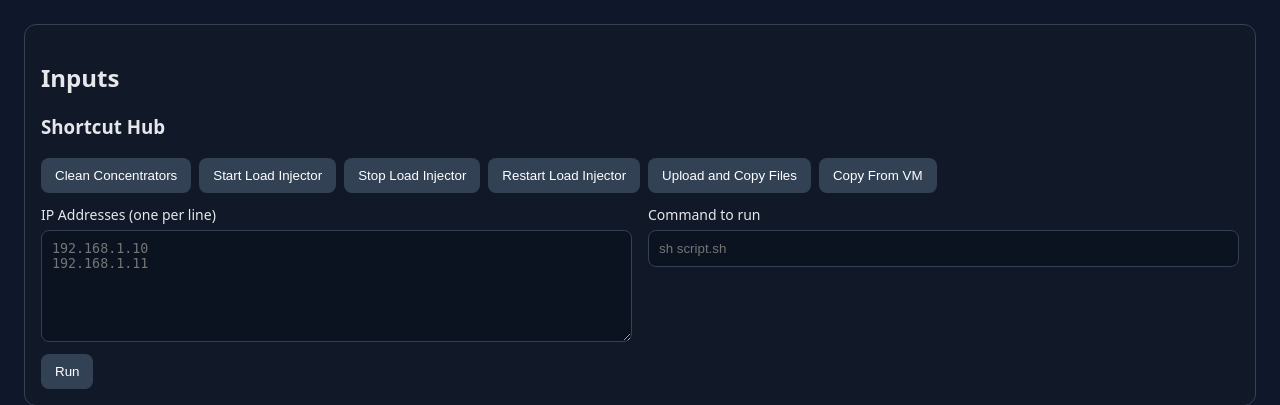
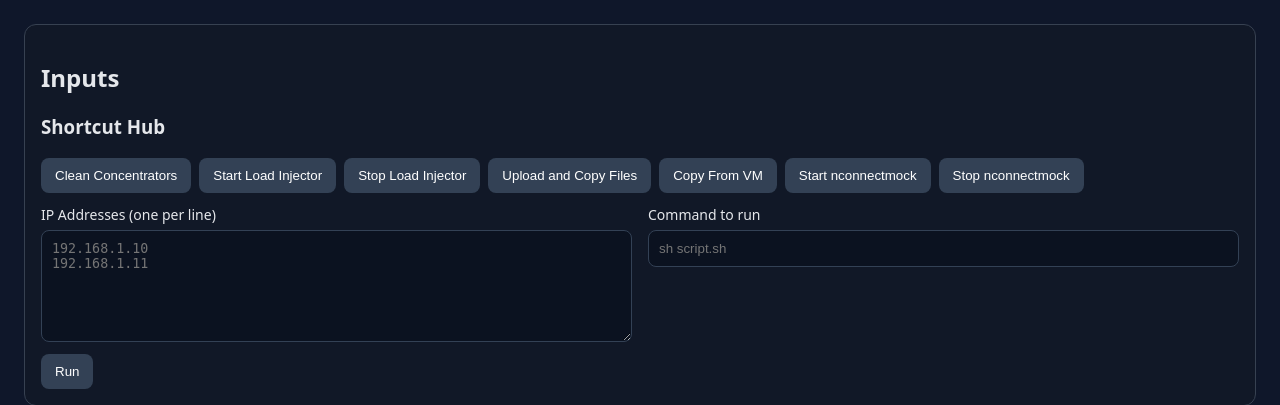
Before and after one commit to RN109167/load-test-util-remote-command-runner, a Flask app: page / in a window 1280 px wide. Shown: the part 112-517 px from the top of the page. Run offline with Flask 3, Linux system fonts and the light colour scheme.

Commit message:
Add nconnectmock start/stop buttons and commands to UI

```diff
--- a/app/static/app.js
+++ b/app/static/app.js
@@ -5,15 +5,18 @@ const resultsBody = document.getElementById('results-body');
 const btnClean = document.getElementById('btn-clean');
 const btnStart = document.getElementById('btn-start');
 const btnStop = document.getElementById('btn-stop');
-const btnRestart = document.getElementById('btn-restart');
 const btnUpload = document.getElementById('btn-upload');
 const btnCopyFromVm = document.getElementById('btn-copy-from-vm');
+const btnNcStart = document.getElementById('btn-nc-start');
+const btnNcStop = document.getElementById('btn-nc-stop');
 const ipsTextarea = document.getElementById('ips');
 const commandInput = document.getElementById('command');
 const runBtn = document.getElementById('run-btn');
 
 // Shortcut command constants
 const CLEAN_CONCENTRATORS_CMD = 'echo palmedia1 | sudo -S systemctl stop onelink-concentrator && sudo rm -rf /opt/onelink-concentrator/data/kahadb/*.* && sudo -S systemctl start onelink-concentrator';
+const START_NCONNECTMOCK_CMD = 'sh start-nconnectmock.sh';
+const STOP_NCONNECTMOCK_CMD = 'sh stop-nconnectmock.sh';
 
 let currentIPs = [];
 // No payload export/state needed in UI-only phase
@@ -132,7 +135,7 @@ function updateToolbarState() {
   const ips = sanitizeIPs(ipsTextarea.value);
   const allValid = validateAllIPs(ips);
   const disabled = !allValid;
-  for (const b of [btnClean, btnStart, btnStop, btnRestart, btnUpload, btnCopyFromVm]) {
+  for (const b of [btnClean, btnStart, btnStop, btnUpload, btnCopyFromVm, btnNcStart, btnNcStop]) {
     if (b) b.disabled = disabled;
   }
   // Enable Run only when IPs valid and command non-empty
@@ -171,7 +174,8 @@ btnClean && btnClean.addEventListener('click', () =>
 );
 btnStart && btnStart.addEventListener('click', () => triggerCommand('Start Load Injector', 'sh start.sh'));
 btnStop && btnStop.addEventListener('click', () => triggerCommand('Stop Load Injector', 'sh stop.sh'));
-btnRestart && btnRestart.addEventListener('click', () => triggerCommand('Restart Load Injector', 'sh restart.sh'));
+btnNcStart && btnNcStart.addEventListener('click', () => triggerCommand('Start nconnectmock.', START_NCONNECTMOCK_CMD));
+btnNcStop && btnNcStop.addEventListener('click', () => triggerCommand('Stop nconnectmock.', STOP_NCONNECTMOCK_CMD));
 
 // Upload & copy flow
 const fileInput = document.getElementById('file-input');
@@ -372,7 +376,7 @@ async function startJob(ips, command) {
 
 function setDisabledState(disabled) {
   if (runBtn) runBtn.disabled = disabled;
-  for (const b of [btnClean, btnStart, btnStop, btnRestart, btnUpload, btnCopyFromVm]) {
+  for (const b of [btnClean, btnStart, btnStop, btnUpload, btnCopyFromVm, btnNcStart, btnNcStop]) {
     if (b) b.disabled = disabled;
   }
   if (!disabled) {
--- a/app/templates/index.html
+++ b/app/templates/index.html
@@ -20,9 +20,10 @@
           <button type="button" id="btn-clean" disabled>Clean Concentrators</button>
           <button type="button" id="btn-start" disabled>Start Load Injector</button>
           <button type="button" id="btn-stop" disabled>Stop Load Injector</button>
-          <button type="button" id="btn-restart" disabled>Restart Load Injector</button>
           <button type="button" id="btn-upload" disabled>Upload and Copy Files</button>
           <button type="button" id="btn-copy-from-vm" disabled>Copy From VM</button>
+          <button type="button" id="btn-nc-start" disabled>Start nconnectmock</button>
+          <button type="button" id="btn-nc-stop" disabled>Stop nconnectmock</button>
         </div>
         <div class="grid">
           <label>
```
